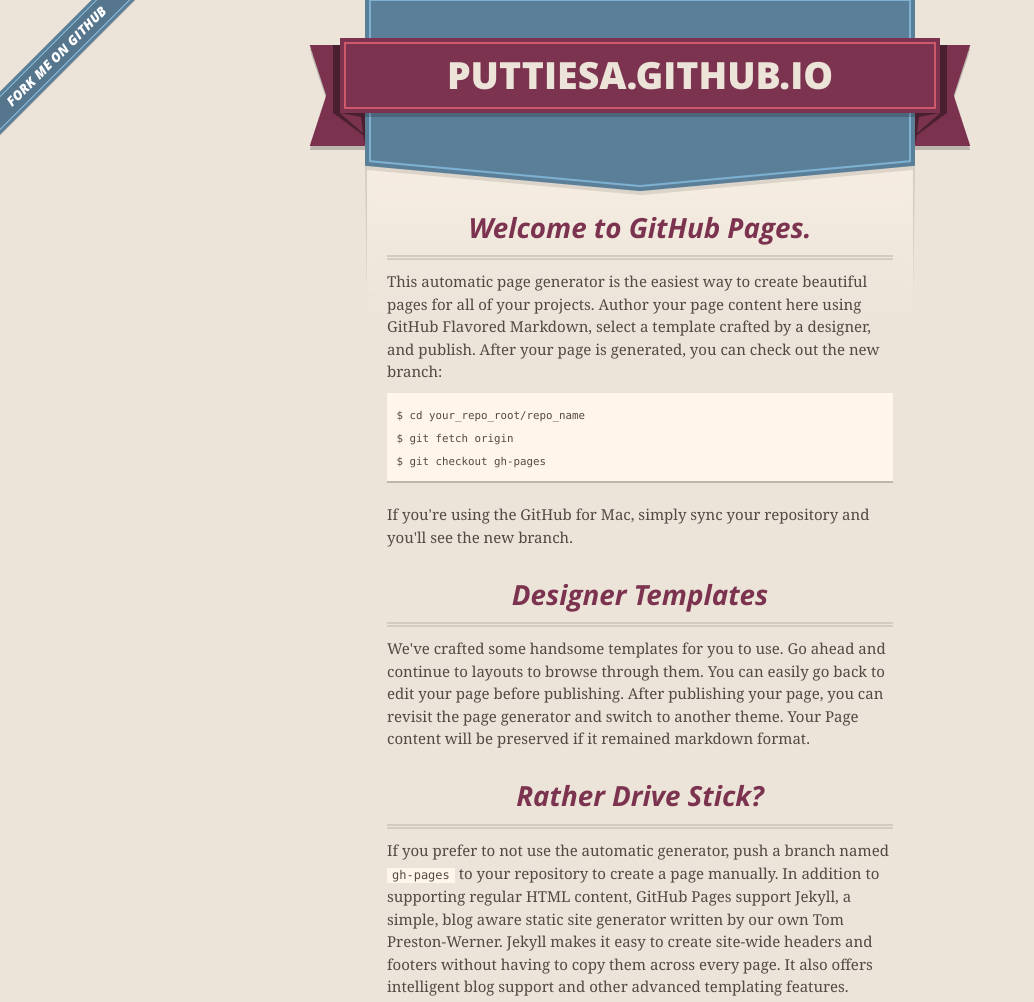
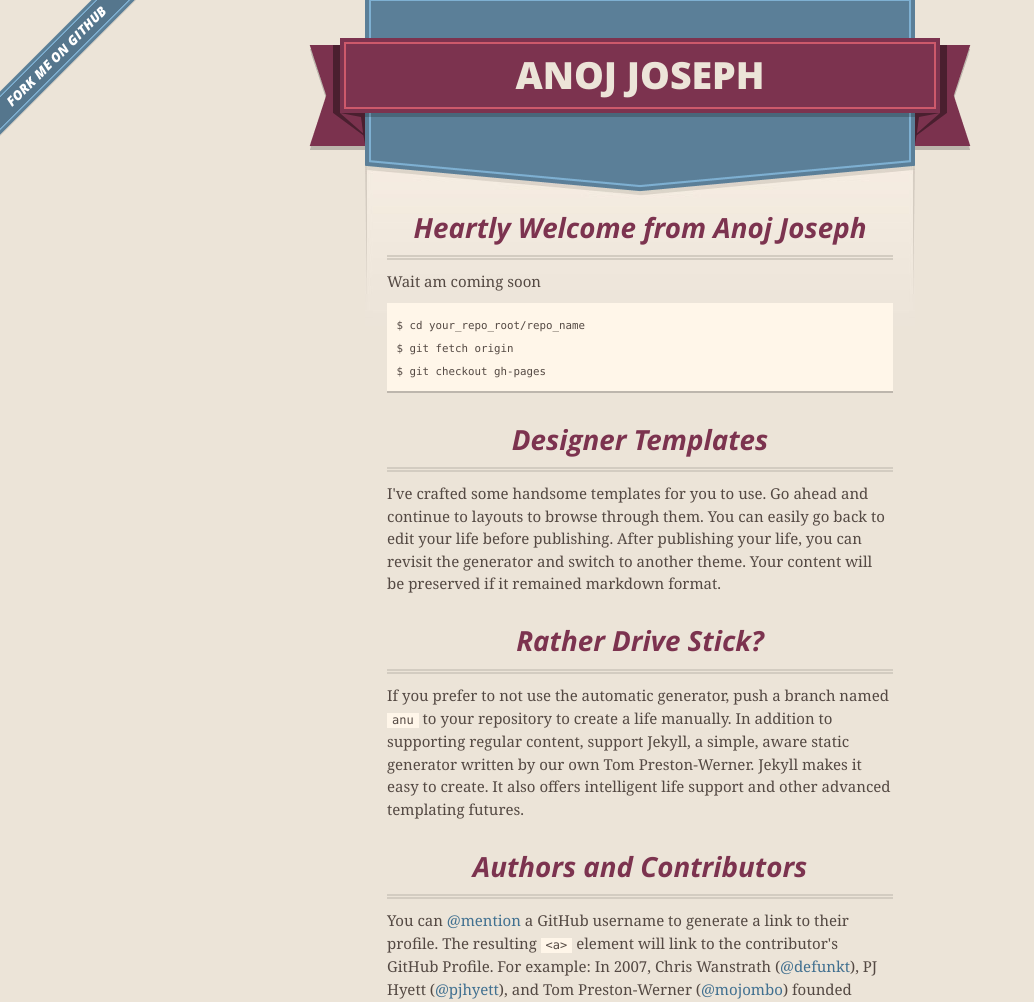
Before and after one commit to puttiesa/puttiesa.github.io, a plain HTML site: page index.html in a window 1280 px wide. Shown: the top 1002 px of the page, without its empty margins (0-1034 px from the left). Drawn offline with nearby package versions, Linux system fonts and the light colour scheme.

Commit message:
Update index.html

```diff
--- a/index.html
+++ b/index.html
@@ -17,7 +17,7 @@
         $('#main_content').headsmart()
       })
     </script>
-    <title>Anoj Joseph</title>
+    <title>Anu</title>
   </head>
 
   <body>
@@ -27,7 +27,7 @@
       <header>
         <span class="ribbon-outer">
           <span class="ribbon-inner">
-            <h1>Puttiesa.GitHub.io</h1>
+            <h1>Anoj Joseph</h1>
             <h2></h2>
           </span>
           <span class="left-tail"></span>
@@ -46,26 +46,26 @@
 
       <section id="main_content">
         <h3>
-<a id="Heartly Welcome from Anoj Joseph" class="anchor" href="#welcome-to-github-pages" aria-hidden="true"><span class="octicon octicon-link"></span></a>Welcome to GitHub Pages.</h3>
+<a id="Heartly Welcome from Anoj Joseph" class="anchor" href="#welcome-to-github-pages" aria-hidden="true"><span class="octicon octicon-link"></span></a>Heartly Welcome from Anoj Joseph</h3>
 
-<p>This automatic page generator is the easiest way to create beautiful pages for all of your projects. Author your page content here using GitHub Flavored Markdown, select a template crafted by a designer, and publish. After your page is generated, you can check out the new branch:</p>
+<p>Wait am coming soon</p>
 
 <pre><code>$ cd your_repo_root/repo_name
 $ git fetch origin
 $ git checkout gh-pages
 </code></pre>
 
-<p>If you're using the GitHub for Mac, simply sync your repository and you'll see the new branch.</p>
+<p></p>
 
 <h3>
 <a id="designer-templates" class="anchor" href="#designer-templates" aria-hidden="true"><span class="octicon octicon-link"></span></a>Designer Templates</h3>
 
-<p>We've crafted some handsome templates for you to use. Go ahead and continue to layouts to browse through them. You can easily go back to edit your page before publishing. After publishing your page, you can revisit the page generator and switch to another theme. Your Page content will be preserved if it remained markdown format.</p>
+<p>I've crafted some handsome templates for you to use. Go ahead and continue to layouts to browse through them. You can easily go back to edit your life before publishing. After publishing your life, you can revisit the generator and switch to another theme. Your content will be preserved if it remained markdown format.</p>
 
 <h3>
 <a id="rather-drive-stick" class="anchor" href="#rather-drive-stick" aria-hidden="true"><span class="octicon octicon-link"></span></a>Rather Drive Stick?</h3>
 
-<p>If you prefer to not use the automatic generator, push a branch named <code>gh-pages</code> to your repository to create a page manually. In addition to supporting regular HTML content, GitHub Pages support Jekyll, a simple, blog aware static site generator written by our own Tom Preston-Werner. Jekyll makes it easy to create site-wide headers and footers without having to copy them across every page. It also offers intelligent blog support and other advanced templating features.</p>
+<p>If you prefer to not use the automatic generator, push a branch named <code>anu</code> to your repository to create a life manually. In addition to supporting regular content, support Jekyll, a simple, aware static generator written by our own Tom Preston-Werner. Jekyll makes it easy to create. It also offers intelligent life support and other advanced templating futures.</p>
 
 <h3>
 <a id="authors-and-contributors" class="anchor" href="#authors-and-contributors" aria-hidden="true"><span class="octicon octicon-link"></span></a>Authors and Contributors</h3>
```
